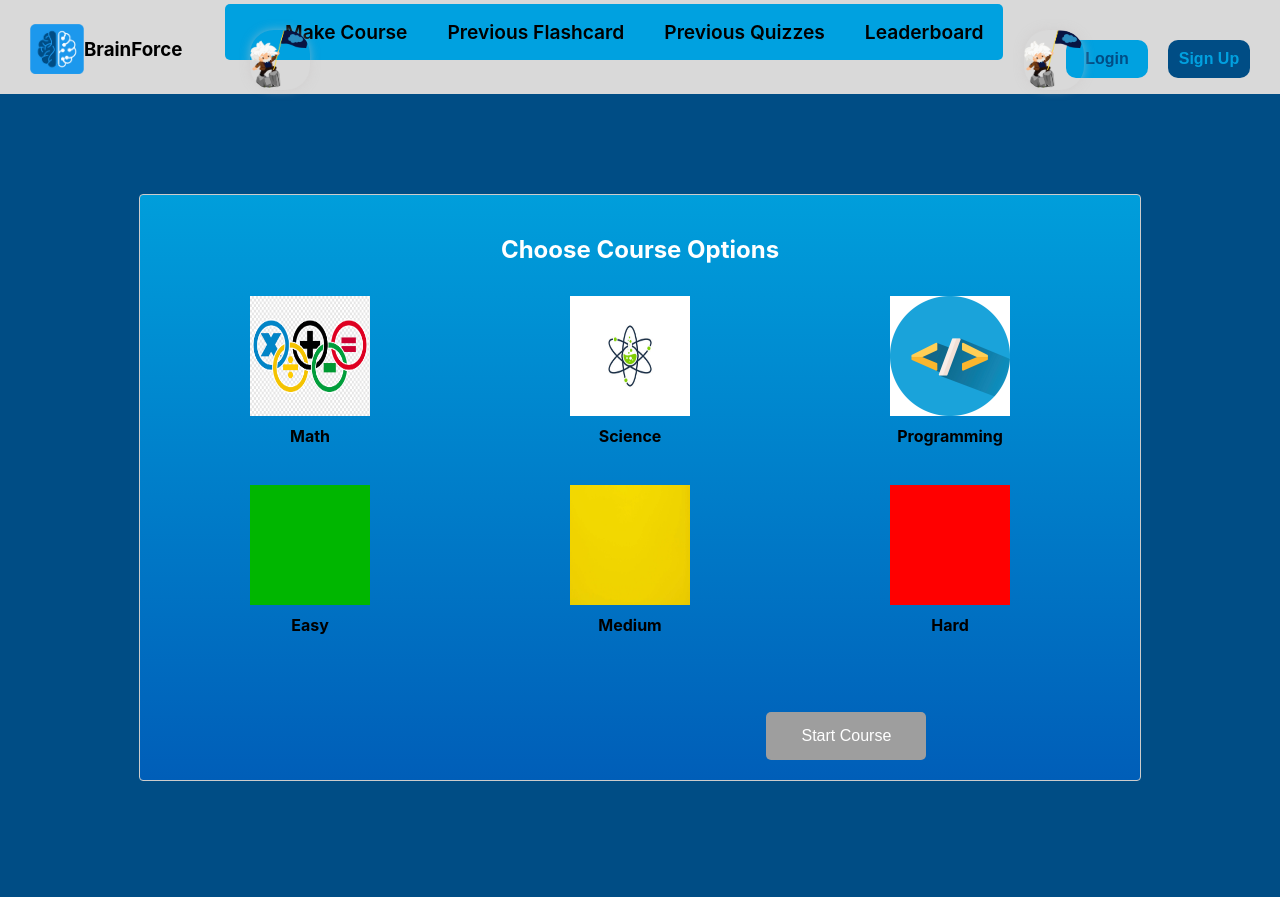
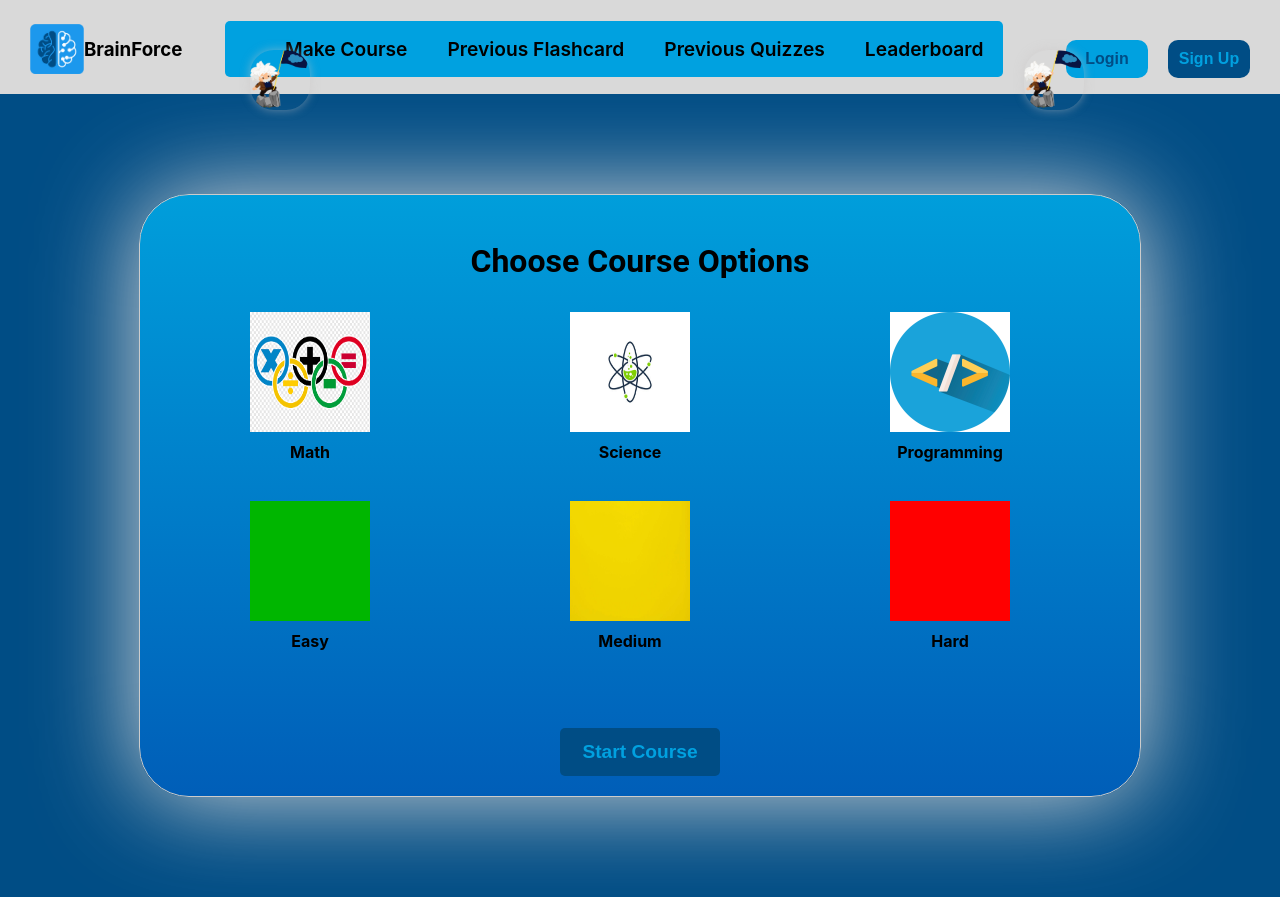
Before and after one commit to FTLRoboForce/FrontEnd, a React (Create React App) app in the folder brainforce-ui/: page /makecourse in a window 1280 px wide. Built offline with nearby package versions, Linux system fonts and the light colour scheme.

Commit message:
css update for make course page

```diff
--- a/brainforce-ui/src/Components/MakeCourse/MakeCourse.css
+++ b/brainforce-ui/src/Components/MakeCourse/MakeCourse.css
@@ -4,12 +4,18 @@
     padding: 20px;
     background: linear-gradient(#009EDB, #005EB8);
     border: 1px solid #ccc;
-    border-radius: 4px;
+    border-radius: 50px;
+
+    box-shadow: 0 0 100px var(--lightgrey);
   }
 
-  h2 {
+  .course-options-container h2 {
     text-align: center;
-    color: white;
+    color: black;
+    margin-bottom: 20px;
+    font-weight: bolder;
+    font-size: 2rem;
+    font-family: 'Roboto', sans-serif;
   }
 
   form {
@@ -55,23 +61,24 @@
   .make-course-button {
     margin-top: 50px;
     padding: 10px 20px;
-    font-size: 16px;
-    background-color: #4caf50;
-    color: white;
+    font-size: 1.2rem;
+    font-weight: bold;
+    background-color: var(--darkblue);
+    color: var(--ligtblue);
     border: none;
     cursor: pointer;
     width: 10rem;
     height: 3rem;
     border-radius: 5px;
-    margin-left: 43%;
+
   }
 
   .make-course-button:disabled {
-    background-color: #9e9e9e;
+    background-color: var(--darkblue);
     cursor: not-allowed;
   }
 
-  button:hover {
-    background-color: #45a049;
-    color: white;
+.make-course-button:hover {
+    background-color: var(--lightgrey);
+    color: var(--darkblue);
   }
--- a/brainforce-ui/src/Components/Navbar/Navbar.css
+++ b/brainforce-ui/src/Components/Navbar/Navbar.css
@@ -3,9 +3,13 @@
   display: flex;
   flex-direction: row;
   justify-content: space-between;
+  align-items: center; /* Added */
   padding: 4px 30px 0px;
   background-color: #D9D9D9;
 }
+
+/* Rest of the CSS code remains the same */
+
 
   .nav-links-container {
     background-color: #00A1E0;
@@ -134,11 +138,13 @@
     color: #004D85;
   }
 
+
+
   #einstein-container1 img {
     width: 60px;
     height: 60px;
     position: absolute;
-    top: 30px;
+    top: 50px;
     left: 250px;
     z-index: 2;
     border-radius: 40%;
@@ -149,7 +155,7 @@
     width: 60px;
     height: 60px;
     position: absolute;
-    top: 30px;
+    top: 50px;
     left: 80%;
     z-index: 2;
     border-radius: 40%;
--- a/brainforce-ui/src/Components/Navbar/Navbar.jsx
+++ b/brainforce-ui/src/Components/Navbar/Navbar.jsx
@@ -17,7 +17,7 @@ export function Navbar() {
         <section className="nav-links-container">
           <ul className="nav-links">
             <li>
-              <a href="#">Make Course</a>
+              <a href="/makecourse">Make Course</a>
             </li>
             <li>
               <a href="#">Previous Flashcard</a>
@@ -26,7 +26,7 @@ export function Navbar() {
               <a href="/quiz">Previous Quizzes</a>
             </li>
             <li>
-              <a href="#">Leaderboard</a>
+              <a href="/leaderboard">Leaderboard</a>
             </li>
           </ul>
         </section>
```
Lines whose indentation alone changed are shown as unchanged.
